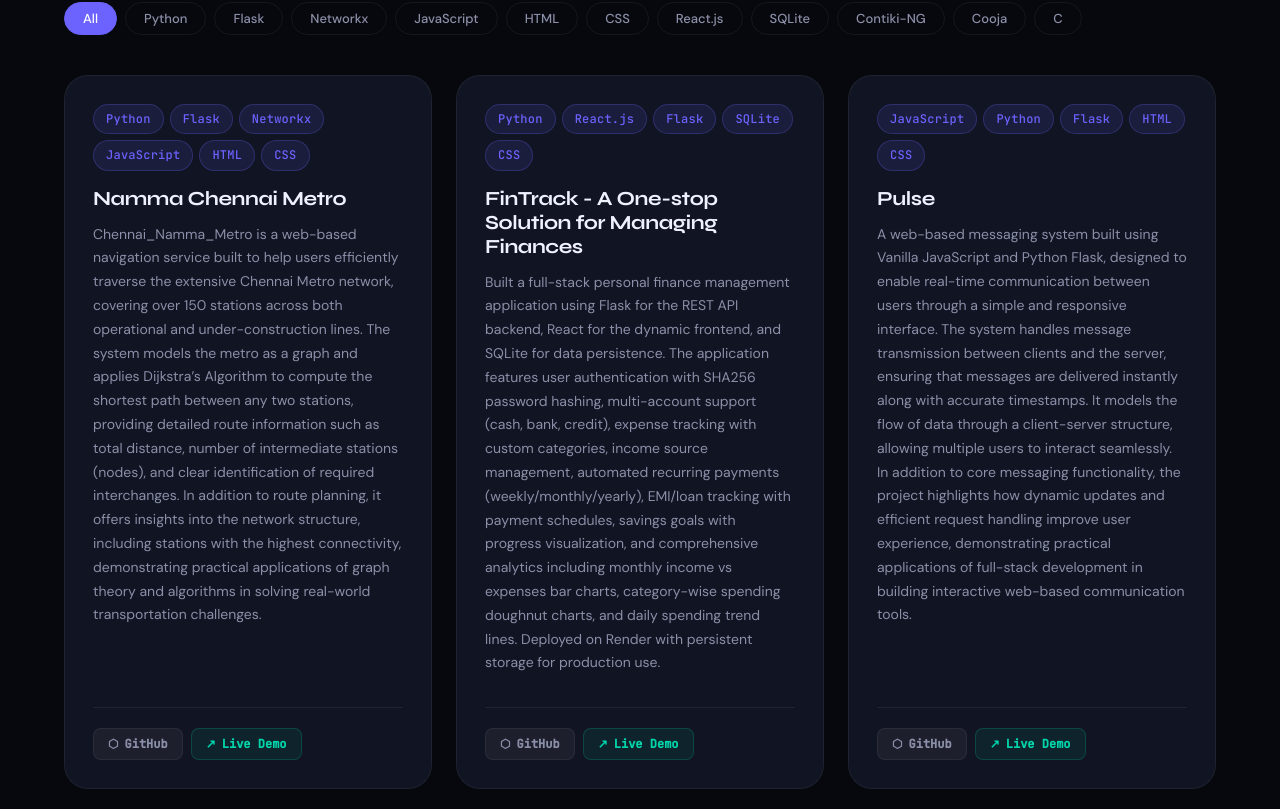
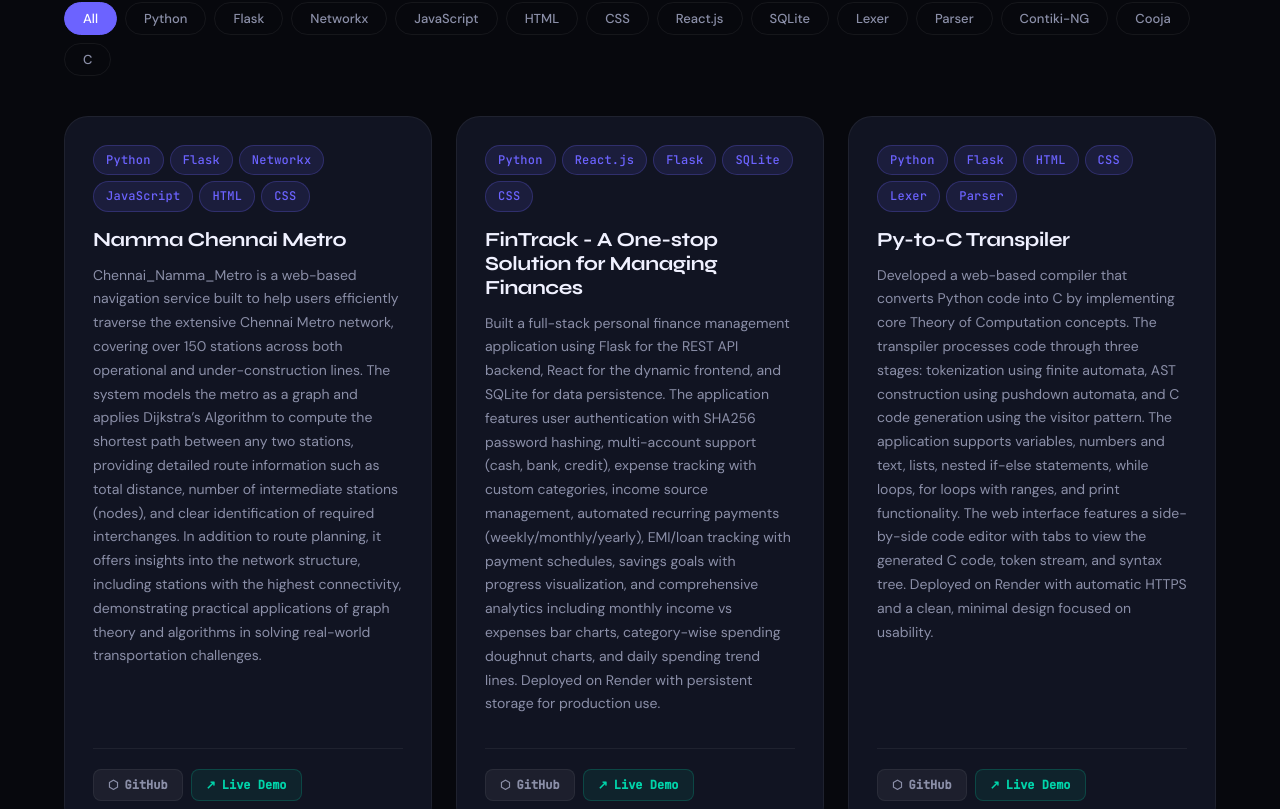
Before and after one commit to Shubankar-Sridhar/sbk-portfolio, a React (Vite) app: page / in a window 1280 px wide. Shown: the part 3651-4460 px from the top of the page. Built offline with nearby package versions, Linux system fonts and the light colour scheme; no server answers.

Commit message:
Added Py-to-C Transpiler project information

```diff
--- a/src/data/defaultData.js
+++ b/src/data/defaultData.js
@@ -93,10 +93,18 @@ When I'm not coding, I'm contributing to open source, dancing, playing badminton
       hosted: "https://fintrack-lcha.onrender.com/",
       featured: null,
     },
-
     {
       id: 3,
-      name: "Pulse",
+      name: "Py-to-C Transpiler",
+      description: "Developed a web-based compiler that converts Python code into C by implementing core Theory of Computation concepts. The transpiler processes code through three stages: tokenization using finite automata, AST construction using pushdown automata, and C code generation using the visitor pattern. The application supports variables, numbers and text, lists, nested if-else statements, while loops, for loops with ranges, and print functionality. The web interface features a side-by-side code editor with tabs to view the generated C code, token stream, and syntax tree. Deployed on Render with automatic HTTPS and a clean, minimal design focused on usability.",
+      tags: ["Python", "Flask", "HTML", "CSS", "Lexer","Parser"],
+      github: "https://github.com/Shubankar-Sridhar/Py-to-C-Transpiler",
+      hosted: "https://py-to-c-transpiler.onrender.com/",
+      featured: null,
+    },
+    {
+      id: 4,
+      name: "Pulse - Messaging Application (Basic)",
       description: "A web-based messaging system built using Vanilla JavaScript and Python Flask, designed to enable real-time communication between users through a simple and responsive interface. The system handles message transmission between clients and the server, ensuring that messages are delivered instantly along with accurate timestamps. It models the flow of data through a client-server structure, allowing multiple users to interact seamlessly. In addition to core messaging functionality, the project highlights how dynamic updates and efficient request handling improve user experience, demonstrating practical applications of full-stack development in building interactive web-based communication tools.",
       tags: ["JavaScript", "Python", "Flask", "HTML", "CSS"],
       github: "https://github.com/Shubankar-Sridhar/Pulse_Messaging_App-",
@@ -105,7 +113,7 @@ When I'm not coding, I'm contributing to open source, dancing, playing badminton
     },
 
     {
-      id: 4,
+      id: 5,
       name: "Smart City Simulation using Contiki-NG and Cooja",
       description: "A smart city IoT simulation built using Contiki-NG with C and the Cooja simulator, designed to model communication across distributed sensor nodes in a low-power network environment. The system represents the network as interconnected devices that communicate using an event-driven approach, enabling efficient data exchange between nodes. It demonstrates how Contiki-NG’s lightweight kernel supports energy-efficient operations while maintaining reliable communication. In addition to simulating data flow, the project provides insights into network behavior, including node interactions and communication patterns, showcasing the practical use of embedded systems and networking concepts in real-world IoT applications.",
       tags: ["Contiki-NG", "Cooja", "C"],
```
